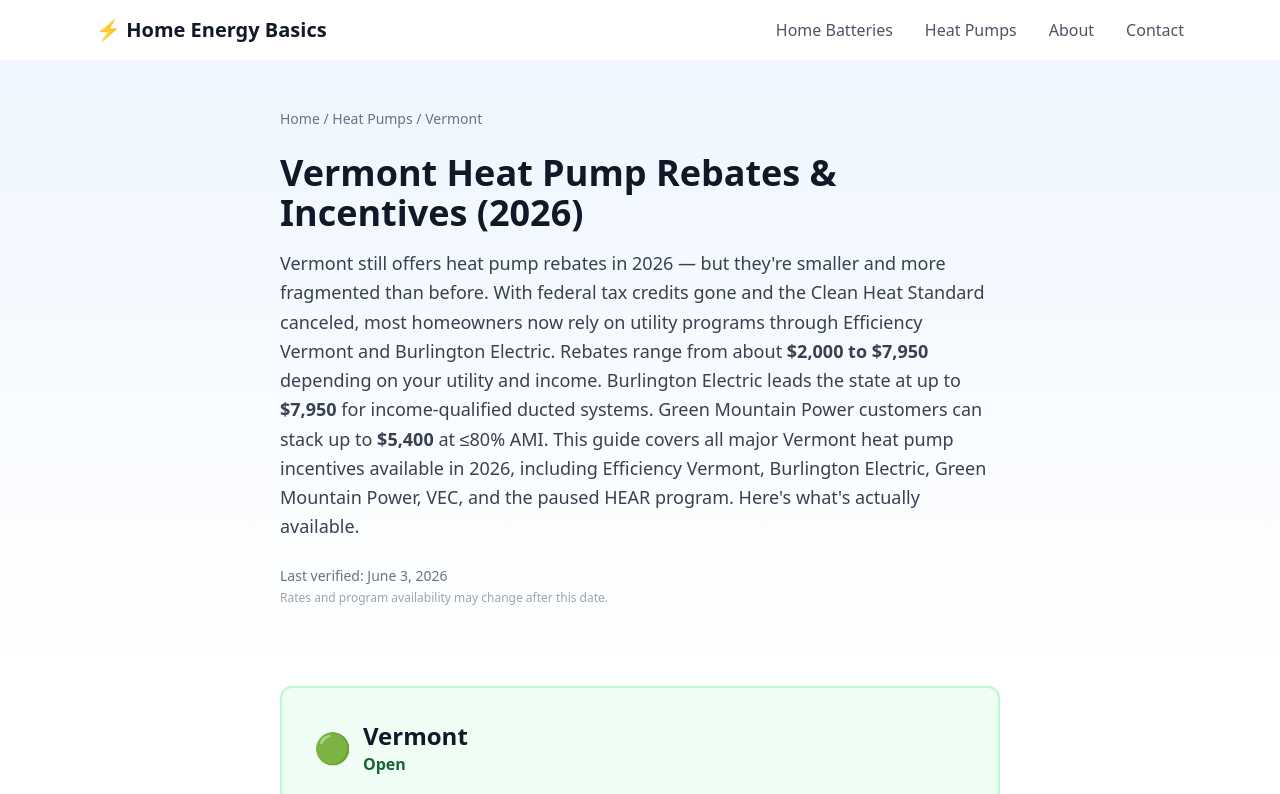
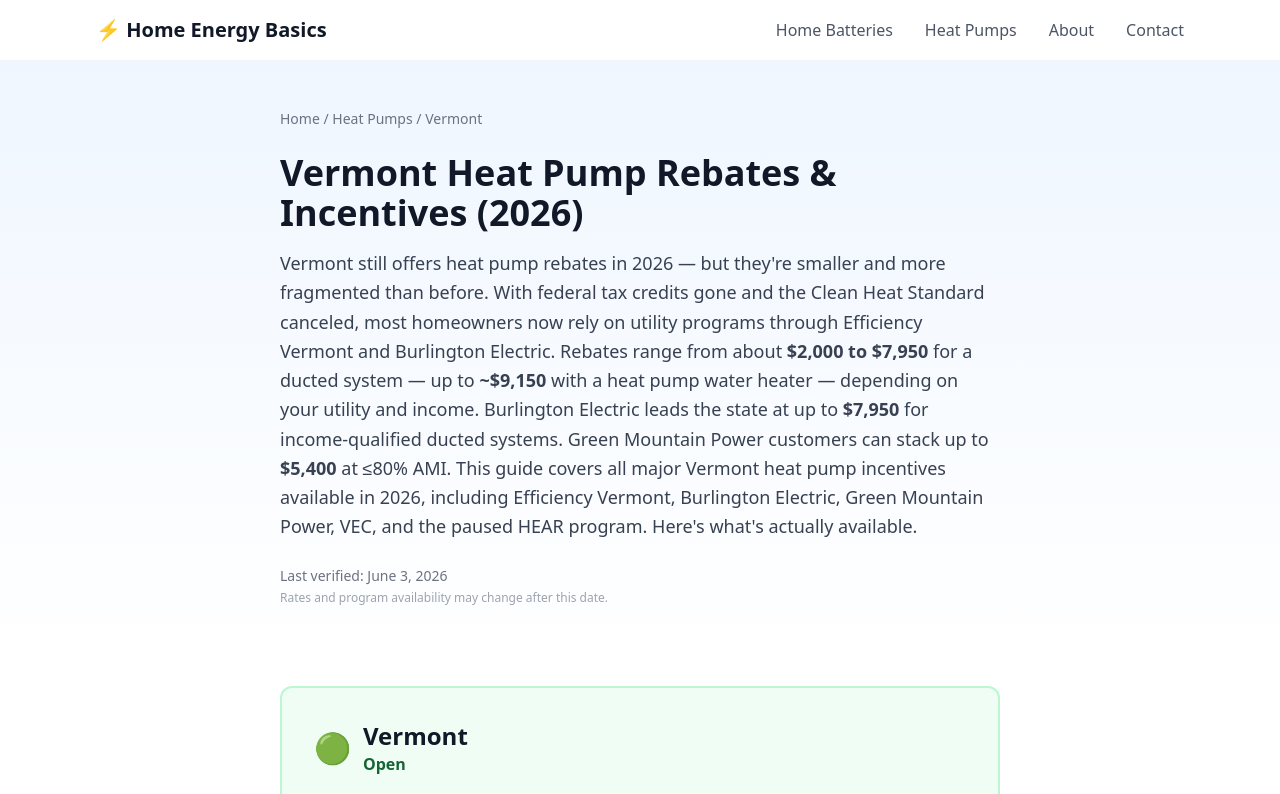
Before and after one commit to giniwproductions-88/homeenergybasics, a Next.js app: page /heat-pumps/states/vt in a window 1280 px wide. Shown: the top 794 px of the page. Built offline with nearby package versions, Linux system fonts and the light colour scheme.

Commit message:
VT: align hero range with ~,150 BED+HPWH figure; drop 'electric' (VGS is gas)

```diff
--- a/src/app/heat-pumps/states/vt/page.tsx
+++ b/src/app/heat-pumps/states/vt/page.tsx
@@ -97,7 +97,7 @@ export default function VermontPage() {
             Vermont Heat Pump Rebates &amp; Incentives (2026)
           </h1>
           <p className="text-lg text-gray-700 leading-relaxed mb-6">
-            Vermont still offers heat pump rebates in 2026 — but they&apos;re smaller and more fragmented than before. With federal tax credits gone and the Clean Heat Standard canceled, most homeowners now rely on utility programs through Efficiency Vermont and Burlington Electric. Rebates range from about <strong>$2,000 to $7,950</strong> depending on your utility and income. Burlington Electric leads the state at up to <strong>$7,950</strong> for income-qualified ducted systems. Green Mountain Power customers can stack up to <strong>$5,400</strong> at ≤80% AMI. This guide covers all major Vermont heat pump incentives available in 2026, including Efficiency Vermont, Burlington Electric, Green Mountain Power, VEC, and the paused HEAR program. Here&apos;s what&apos;s actually available.
+            Vermont still offers heat pump rebates in 2026 — but they&apos;re smaller and more fragmented than before. With federal tax credits gone and the Clean Heat Standard canceled, most homeowners now rely on utility programs through Efficiency Vermont and Burlington Electric. Rebates range from about <strong>$2,000 to $7,950</strong> for a ducted system — up to <strong>~$9,150</strong> with a heat pump water heater — depending on your utility and income. Burlington Electric leads the state at up to <strong>$7,950</strong> for income-qualified ducted systems. Green Mountain Power customers can stack up to <strong>$5,400</strong> at ≤80% AMI. This guide covers all major Vermont heat pump incentives available in 2026, including Efficiency Vermont, Burlington Electric, Green Mountain Power, VEC, and the paused HEAR program. Here&apos;s what&apos;s actually available.
           </p>
           <p className="text-sm text-gray-500">
             Last verified: {formattedDate}
@@ -285,7 +285,7 @@ export default function VermontPage() {
         <div className="container-narrow">
           <h2 className="text-2xl font-bold text-gray-900 mb-4">Utility Programs — Where You Live Changes the Math</h2>
           <p className="text-gray-700 leading-relaxed mb-6">
-            Vermont&apos;s six major electric utilities offer strikingly different incentive levels. Your utility determines whether you get about $2,200 or as much as $7,950 for the same installation.
+            Vermont&apos;s six major utilities offer strikingly different incentive levels. Your utility determines whether you get about $2,200 or as much as $7,950 for the same installation.
           </p>
 
           <h3 className="text-lg font-semibold text-gray-900 mb-3">Green Mountain Power (GMP) — 75% of Vermont Customers</h3>
```
